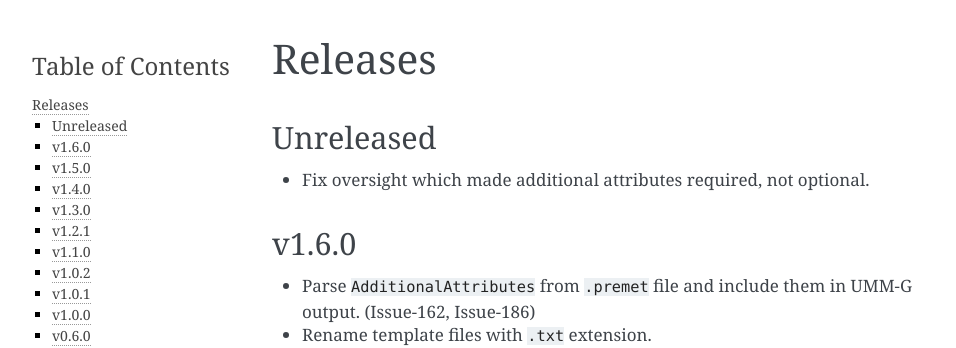
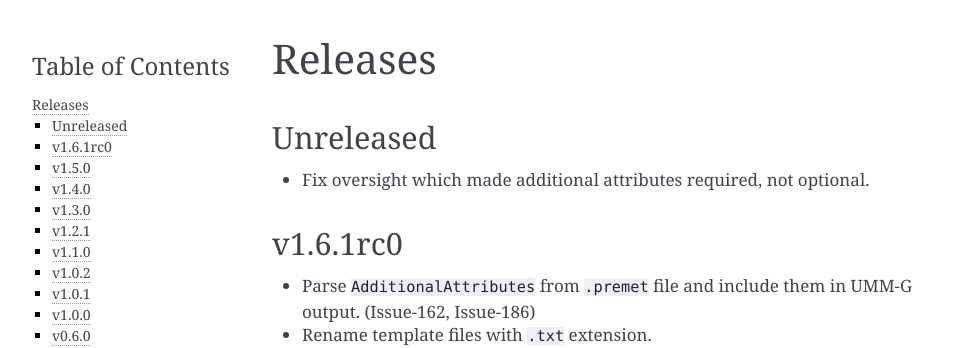
Before and after one commit to nsidc/granule-metgen, a Sphinx documentation site: the page built from docs/source/releases.rst, in a window 1280 px wide and 900 px high. Shown: the top 348 px of the window, without its empty margins (148-1104 px from the left). Built offline with Sphinx 7.4.7, drawn with Linux system fonts in a browser that asks for light colours.

Commit message:
Bump version: 1.6.0 → 1.6.1rc0

```diff
--- a/CHANGELOG.md
+++ b/CHANGELOG.md
@@ -2,7 +2,7 @@
 
 * Fix oversight which made additional attributes required, not optional.
 
-## v1.6.0
+## v1.6.1rc0
 
 * Parse `AdditionalAttributes` from `.premet` file and include them in UMM-G
   output. (Issue-162, Issue-186)
--- a/docs/source/conf.py
+++ b/docs/source/conf.py
@@ -6,8 +6,8 @@ sys.path.insert(0, str(Path("..", "..", "src").resolve()))
 project = "MetGenC"
 copyright = "2024, NSIDC"
 author = "National Snow and Ice Data Center"
-release = "v1.6.0"
-version = "v1.6.0"
+release = "v1.6.1rc0"
+version = "v1.6.1rc0"
 
 extensions = [
     "myst_parser",
--- a/pyproject.toml
+++ b/pyproject.toml
@@ -1,6 +1,6 @@
 [tool.poetry]
 name = "nsidc-metgenc"
-version = "1.6.0"
+version = "1.6.1rc0"
 description = "The nsidc-metgenc package enables data producers as well as Operations staff managing the data ingest workflow to create metadata files conforming to NASA's Common Metadata Repository UMM-G specification."
 authors = ["National Snow and Ice Data Center (NSIDC) <nsidc@nsidc.org>"]
 readme = "README.md"
@@ -39,7 +39,7 @@ sphinx = "^8.1.3"
 myst-parser = "^4.0.0"
 
 [tool.bumpversion]
-current_version = "1.6.0"
+current_version = "1.6.1rc0"
 parse = """(?x)
     (?P<major>0|[1-9]\\d*)\\.
     (?P<minor>0|[1-9]\\d*)\\.
```
Also changed, not shown: 1 other file.
